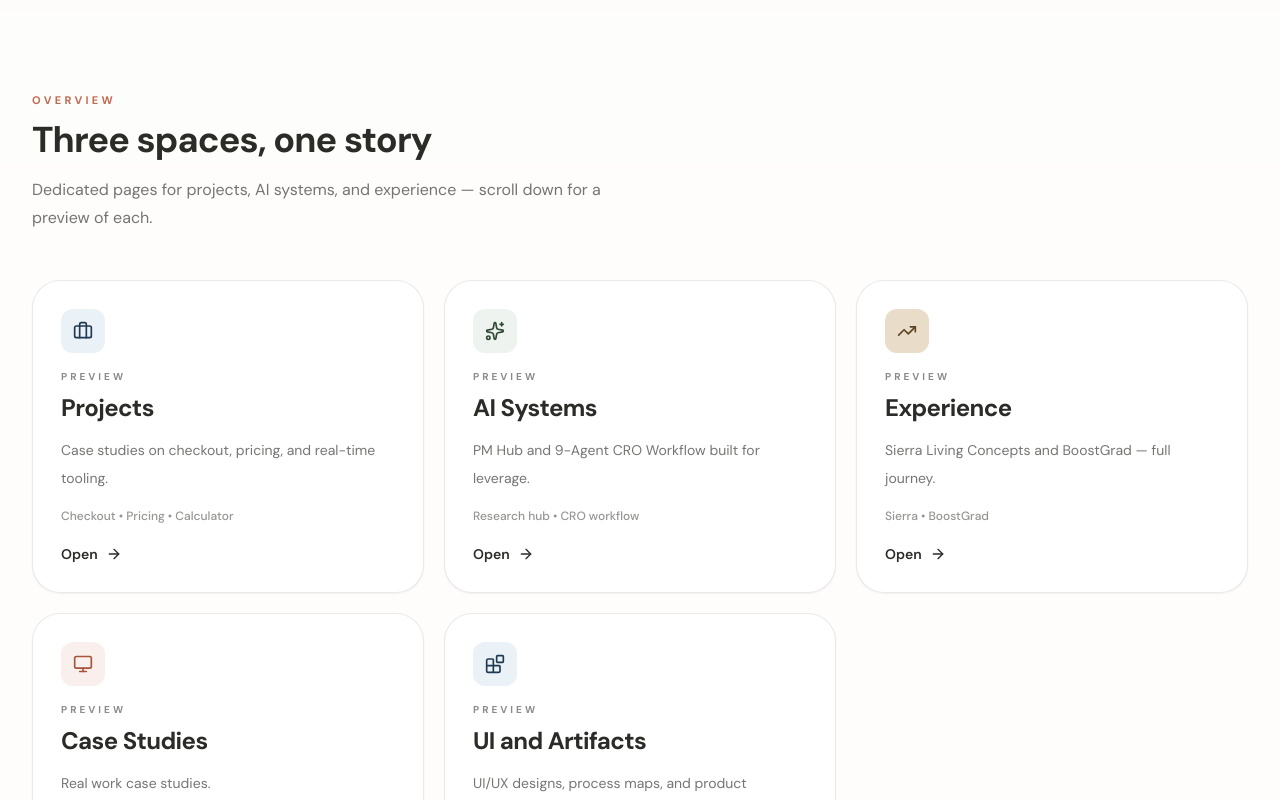
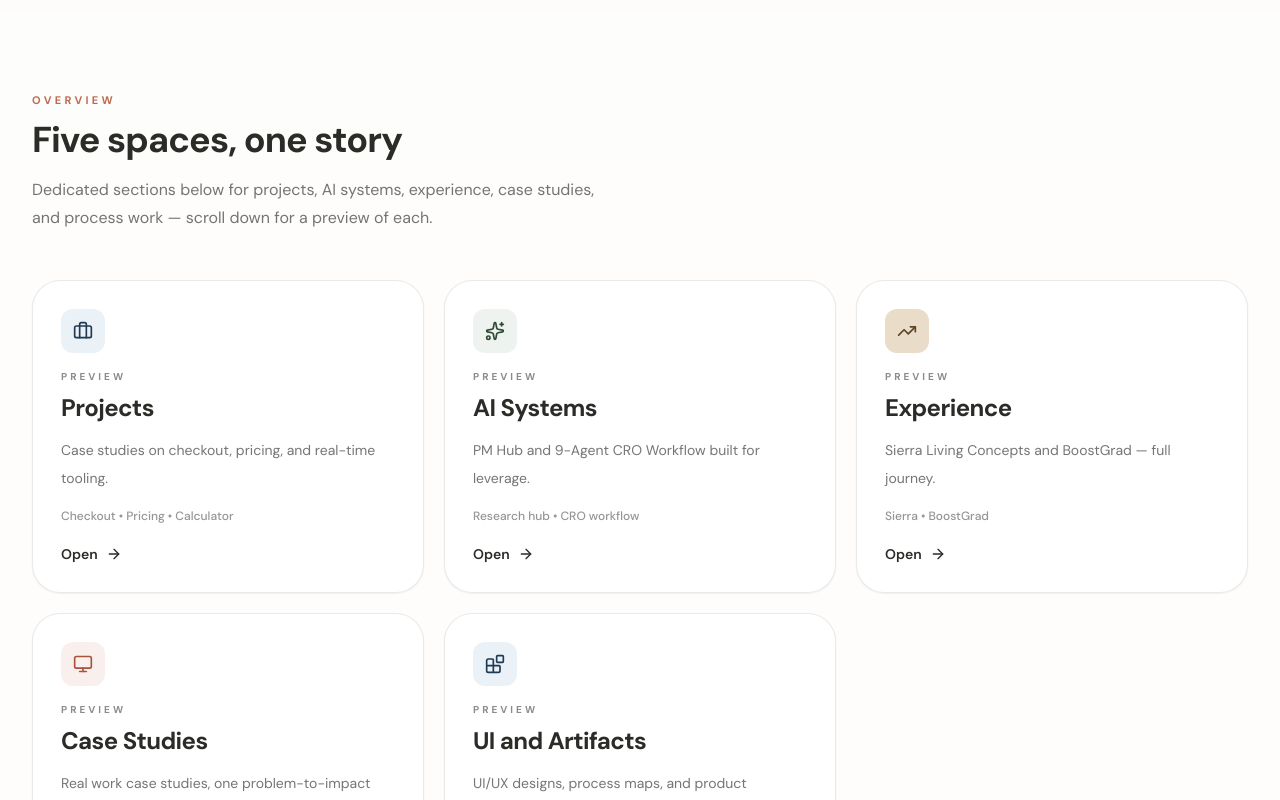
Before and after one commit to aruneshk30/Website, a Next.js app: page / in a window 1280 px wide. Shown: the part 1360-2160 px from the top of the page. Built offline with nearby package versions, Linux system fonts and the light colour scheme.

Commit message:
Update page.tsx

```diff
--- a/app/page.tsx
+++ b/app/page.tsx
@@ -38,11 +38,11 @@ const tickerItems = [
 ];
 
 const previews = [
-  { href: "/projects", label: "Projects", desc: "Case studies on checkout, pricing, and real-time tooling.", badge: "Checkout • Pricing • Calculator", Icon: Briefcase, tone: "bg-dustyblue-50 text-dustyblue-800" },
-  { href: "/ai-systems", label: "AI Systems", desc: "PM Hub and 9-Agent CRO Workflow built for leverage.", badge: "Research hub • CRO workflow", Icon: Sparkles, tone: "bg-sage-50 text-sage-800" },
-  { href: "/experience", label: "Experience", desc: "Sierra Living Concepts and BoostGrad — full journey.", badge: "Sierra • BoostGrad", Icon: TrendingUp, tone: "bg-sand text-sand-800" },
-  { href: "/case-studies", label: "Case Studies", desc: "Real work case studies.", badge: "Case Studies", Icon: Monitor, tone: "bg-terracotta/10 text-terracotta-600" },
-  { href: "/ui&artifacts", label: "UI and Artifacts", desc: "UI/UX designs, process maps, and product documentation from real work.", badge: "UI/UX Designs • NPD Process", Icon: Blocks, tone: "bg-dustyblue-50 text-dustyblue-800" },
+  { href: "#projects", label: "Projects", desc: "Case studies on checkout, pricing, and real-time tooling.", badge: "Checkout • Pricing • Calculator", Icon: Briefcase, tone: "bg-dustyblue-50 text-dustyblue-800" },
+  { href: "#ai-systems", label: "AI Systems", desc: "PM Hub and 9-Agent CRO Workflow built for leverage.", badge: "Research hub • CRO workflow", Icon: Sparkles, tone: "bg-sage-50 text-sage-800" },
+  { href: "#experience", label: "Experience", desc: "Sierra Living Concepts and BoostGrad — full journey.", badge: "Sierra • BoostGrad", Icon: TrendingUp, tone: "bg-sand text-sand-800" },
+  { href: "#case-studies", label: "Case Studies", desc: "Real work case studies, one problem-to-impact story each.", badge: "Case Studies", Icon: Monitor, tone: "bg-terracotta/10 text-terracotta-600" },
+  { href: "#ui-artifacts", label: "UI and Artifacts", desc: "UI/UX designs, process maps, and product documentation from real work.", badge: "UI/UX Designs • NPD Process", Icon: Blocks, tone: "bg-dustyblue-50 text-dustyblue-800" },
 ];
 
 const projects = [
@@ -91,6 +91,12 @@ const experience = [
   },
 ];
 
+const caseStudyLinks = [
+  { title: "Checkout Funnel Optimization", metric: "20% → 14% diversion", href: "/case-studies/checkout-funnel" },
+  { title: "Automated SKU Pricing System", metric: "500+ SKUs automated", href: "/case-studies/sku-pricing" },
+  { title: "Real-Time Pricing Calculator", metric: "₹1.5Cr additional revenue", href: "/case-studies/pricing-calculator" },
+];
+
 // ── COMPONENTS ────────────────────────────────────────────
 function SectionLabel({ children }: { children: string }) {
   return <p className="mb-3 text-[11px] font-bold uppercase tracking-[0.3em] text-terracotta">{children}</p>;
@@ -128,7 +134,7 @@ export default function HomePage() {
       <section id="home" className="relative flex min-h-[85vh] items-center overflow-hidden bg-cream px-4 pb-10 pt-16 md:px-6 md:pb-16 md:pt-24 lg:px-8">
         <div className="mx-auto w-full max-w-7xl">
 
-          <div className="grid grid-cols-1 gap-8 lg:grid-cols-[1.4fr_1fr] lg:items-end">
+          <div className="grid grid-cols-1 gap-8 lg:grid-cols-[1.3fr_1fr] lg:items-end lg:gap-16">
             <div>
               <div className="animate-fade-up inline-flex items-center gap-2 rounded-full border border-sand bg-white px-4 py-2 text-xs font-semibold uppercase tracking-widest text-charcoal">
                 <span className="h-1.5 w-1.5 rounded-full bg-terracotta" />
@@ -166,7 +172,7 @@ export default function HomePage() {
               </div>
             </div>
 
-            <div className="animate-fade-up relative mx-auto h-[260px] w-full max-w-xs overflow-hidden rounded-2xl bg-sage lg:mx-0 lg:h-[400px] lg:max-w-sm" style={{ animationDelay: "100ms" }}>
+            <div className="animate-fade-up relative mx-auto h-[260px] w-full max-w-xs overflow-hidden rounded-2xl bg-sage lg:ml-auto lg:mr-0 lg:h-[400px] lg:max-w-sm" style={{ animationDelay: "100ms" }}>
               <Image src="/profile.png" alt="Arunesh Kumar" fill priority className="object-cover object-top" />
             </div>
           </div>
@@ -202,8 +208,8 @@ export default function HomePage() {
         <div className="mx-auto max-w-7xl px-6 lg:px-8">
           <FadeIn className="mb-12">
             <SectionLabel>Overview</SectionLabel>
-            <SectionTitle>Three spaces, one story</SectionTitle>
-            <SectionSub>Dedicated pages for projects, AI systems, and experience — scroll down for a preview of each.</SectionSub>
+            <SectionTitle>Five spaces, one story</SectionTitle>
+            <SectionSub>Dedicated sections below for projects, AI systems, experience, case studies, and process work — scroll down for a preview of each.</SectionSub>
           </FadeIn>
           <div className="grid grid-cols-1 gap-5 sm:grid-cols-3">
             {previews.map((p, i) => (
@@ -326,6 +332,65 @@ export default function HomePage() {
         </div>
       </section>
 
+      {/* ── CASE STUDIES ── */}
+      <section id="case-studies" className="border-y border-charcoal/10 bg-white/70 py-20">
+        <div className="mx-auto max-w-7xl px-6 lg:px-8">
+          <FadeIn className="mb-12">
+            <SectionLabel>Case Studies</SectionLabel>
+            <SectionTitle>Three problems, three complete stories</SectionTitle>
+            <SectionSub>Each one walks from discovery to root cause to shipped solution to measured impact.</SectionSub>
+          </FadeIn>
+          <div className="grid grid-cols-1 gap-4 sm:grid-cols-3">
+            {caseStudyLinks.map((c, i) => (
+              <FadeIn key={c.title} delay={i * 100}>
+                <Link
+                  href={c.href}
+                  className="group flex h-full flex-col justify-between rounded-2xl border border-charcoal/10 bg-white p-6 shadow-sm transition hover:-translate-y-1 hover:border-terracotta/30 hover:shadow-md"
+                >
+                  <div>
+                    <p className="text-[10px] font-bold uppercase tracking-[0.3em] text-charcoal/50">
+                      {String(i + 1).padStart(2, "0")}
+                    </p>
+                    <h3 className="mt-2 text-lg font-bold tracking-tight text-charcoal">{c.title}</h3>
+                    <p className="mt-2 text-sm font-medium text-sage-700">{c.metric}</p>
+                  </div>
+                  <div className="mt-5 inline-flex items-center gap-1.5 text-sm font-semibold text-charcoal">
+                    Read case study <ArrowRight className="h-3.5 w-3.5 transition group-hover:translate-x-1" />
+                  </div>
+                </Link>
+              </FadeIn>
+            ))}
+          </div>
+        </div>
+      </section>
+
+      {/* ── UI & ARTIFACTS ── */}
+      <section id="ui-artifacts" className="py-20">
+        <div className="mx-auto max-w-7xl px-6 lg:px-8">
+          <FadeIn>
+            <SectionLabel>UI and Artifacts</SectionLabel>
+            <SectionTitle>Real process documentation, not mockups</SectionTitle>
+            <SectionSub>A New Product Development process map built and adopted at Sierra Living Concepts as the standard operating procedure.</SectionSub>
+          </FadeIn>
+          <FadeIn delay={100}>
+            <Link
+              href="/ui&artifacts"
+              className="group mt-10 flex flex-col gap-6 rounded-2xl border border-charcoal/10 bg-white p-7 shadow-sm transition hover:-translate-y-1 hover:border-terracotta/30 hover:shadow-md sm:flex-row sm:items-center sm:justify-between"
+            >
+              <div>
+                <h3 className="text-xl font-bold tracking-tight text-charcoal">New Product Development Process</h3>
+                <p className="mt-2 max-w-xl text-sm leading-6 text-charcoal/65">
+                  2 initiation paths across 8 departments, 4 stage gates, and a 12-day launch cycle — adopted as onboarding reference across teams.
+                </p>
+              </div>
+              <div className="flex flex-shrink-0 items-center gap-2 rounded-xl bg-terracotta px-5 py-3 text-sm font-semibold text-white transition group-hover:bg-terracotta-600">
+                View process map <ArrowRight className="h-4 w-4" />
+              </div>
+            </Link>
+          </FadeIn>
+        </div>
+      </section>
+
     </main>
   );
 }
```
